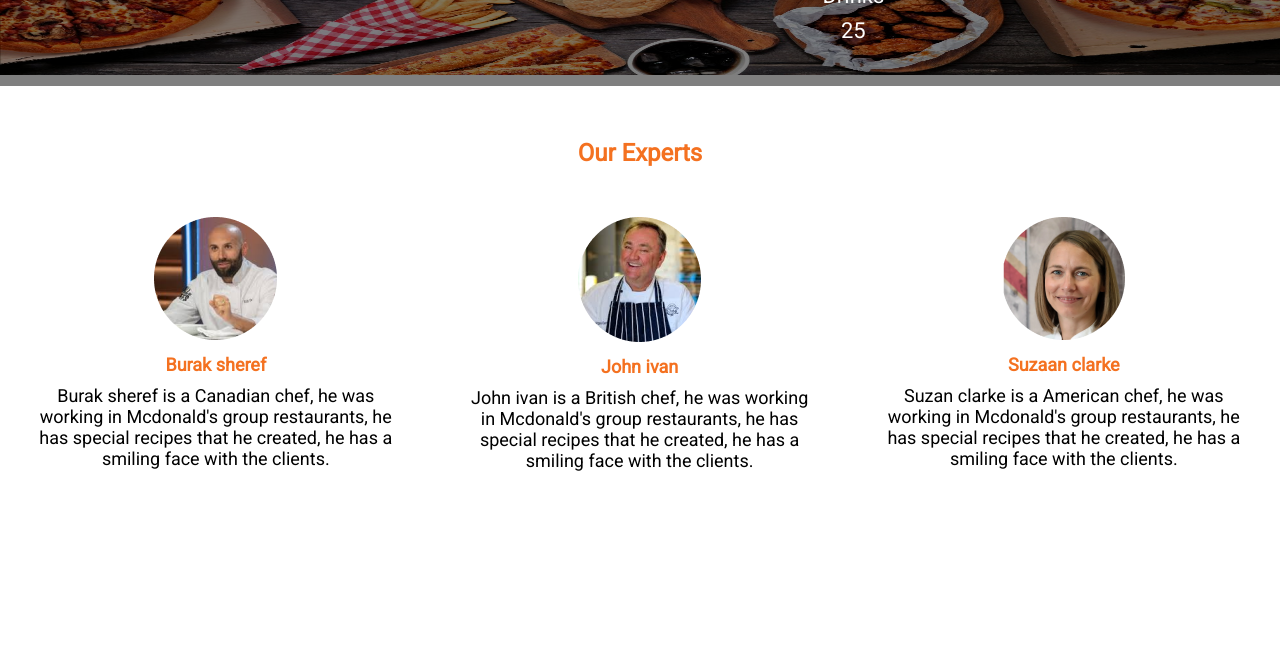
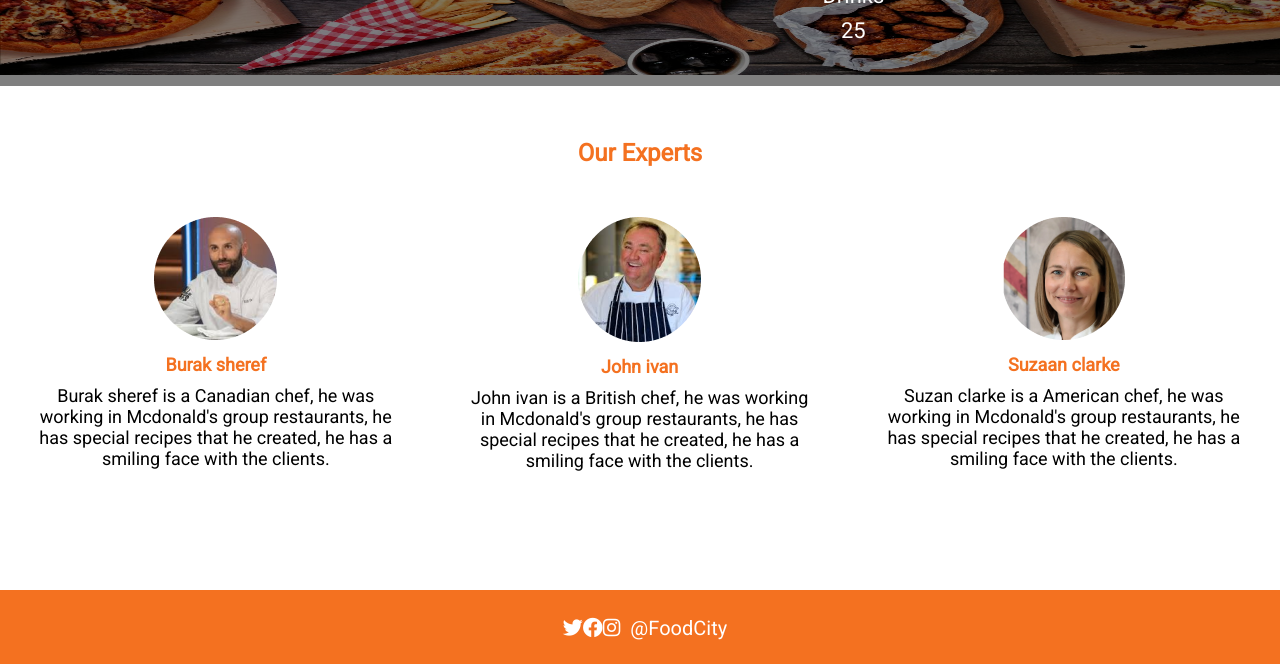
Before and after one commit to GSG-CF04/Food-City, a plain HTML site: page index.html in a window 1280 px wide. Shown: the part 1422-2086 px from the top of the page. Before the commit the page ends 2012 px from the top, so only its background shows below. Drawn offline with Linux system fonts and the light colour scheme.

Commit message:
Create Footer section related to #16

```diff
--- a/home/index.css
+++ b/home/index.css
@@ -346,6 +346,35 @@ nav{
     font-weight: 500;
     }
     }
+
+
+      /* Start Footer Section */
+footer {
+    height: auto;
+    width: 100vw;
+    background-color: #f47120;
+    padding-bottom: 30px;
+  }
+
+  .footer-content {
+    display: flex;
+    align-items: center;
+    justify-content: center;
+    font-size: 1.25rem;
+    color: white;
+    position: relative;
+    bottom: -1rem;
+  }
+
+
+  .social-icons {
+    list-style: none;
+    display: flex;
+    padding: 10px;
+  }
+
+  /* End Footer Section */
+
     /* Responsive Desktop */
 @media   (min-width:1024px){
     .navbar{
--- a/index.html
+++ b/index.html
@@ -128,6 +128,21 @@
 </section>
 <!-- End Our Experts Section -->
 
+
+<!-- Start Footer Section -->
+
+<footer>
+  <div class="footer-content">
+      <ul class="social-icons">
+          <li> <i class="fab fa-twitter"></i> </li>
+          <li> <i class="fab fa-facebook"></i> </li>
+          <li> <i class="fab fa-instagram"></i> </li>
+      </ul>
+      <p> @FoodCity </p>
+  </div>
+</footer>
+<!-- End Footer Section -->
+
     <script src="home/index.js"></script>
 </body>
 </html>
```
